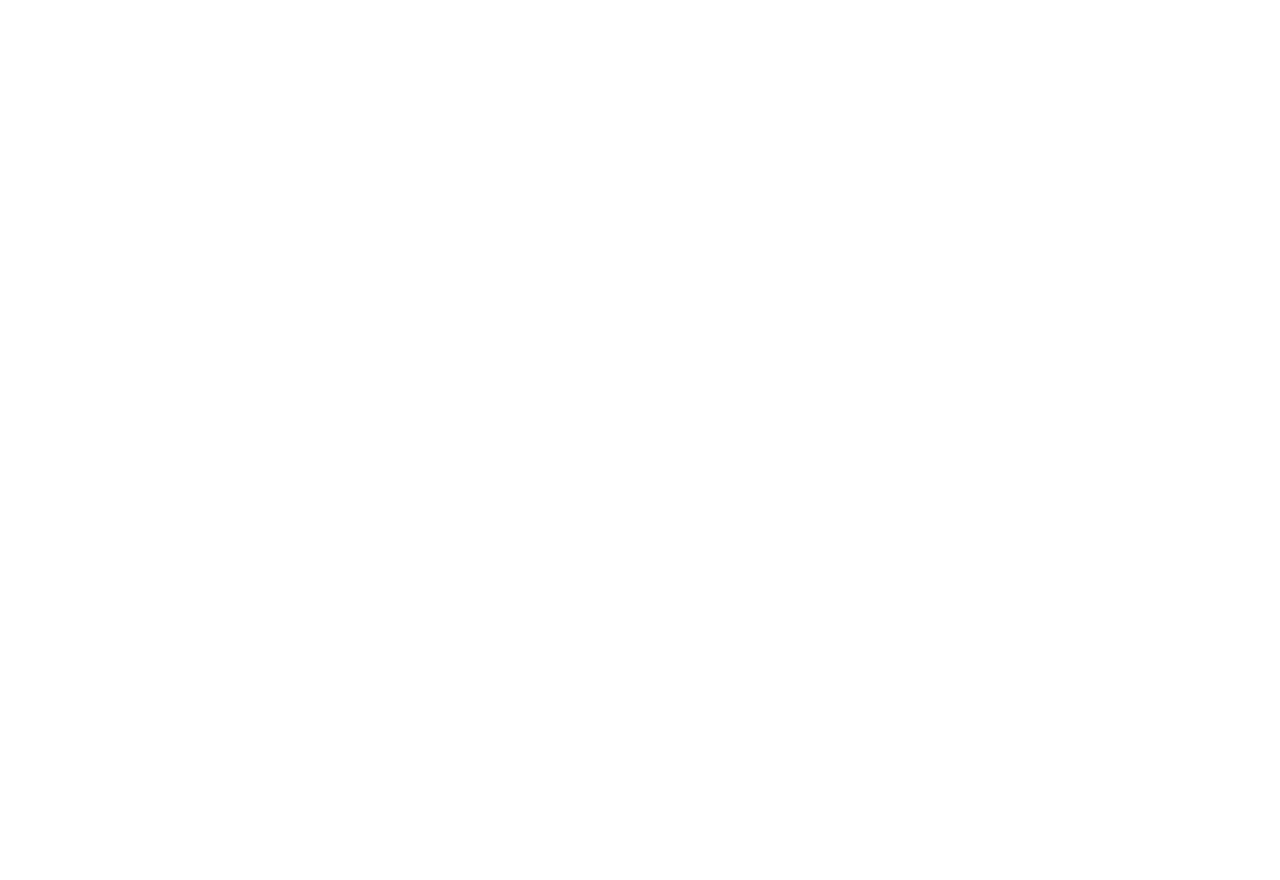
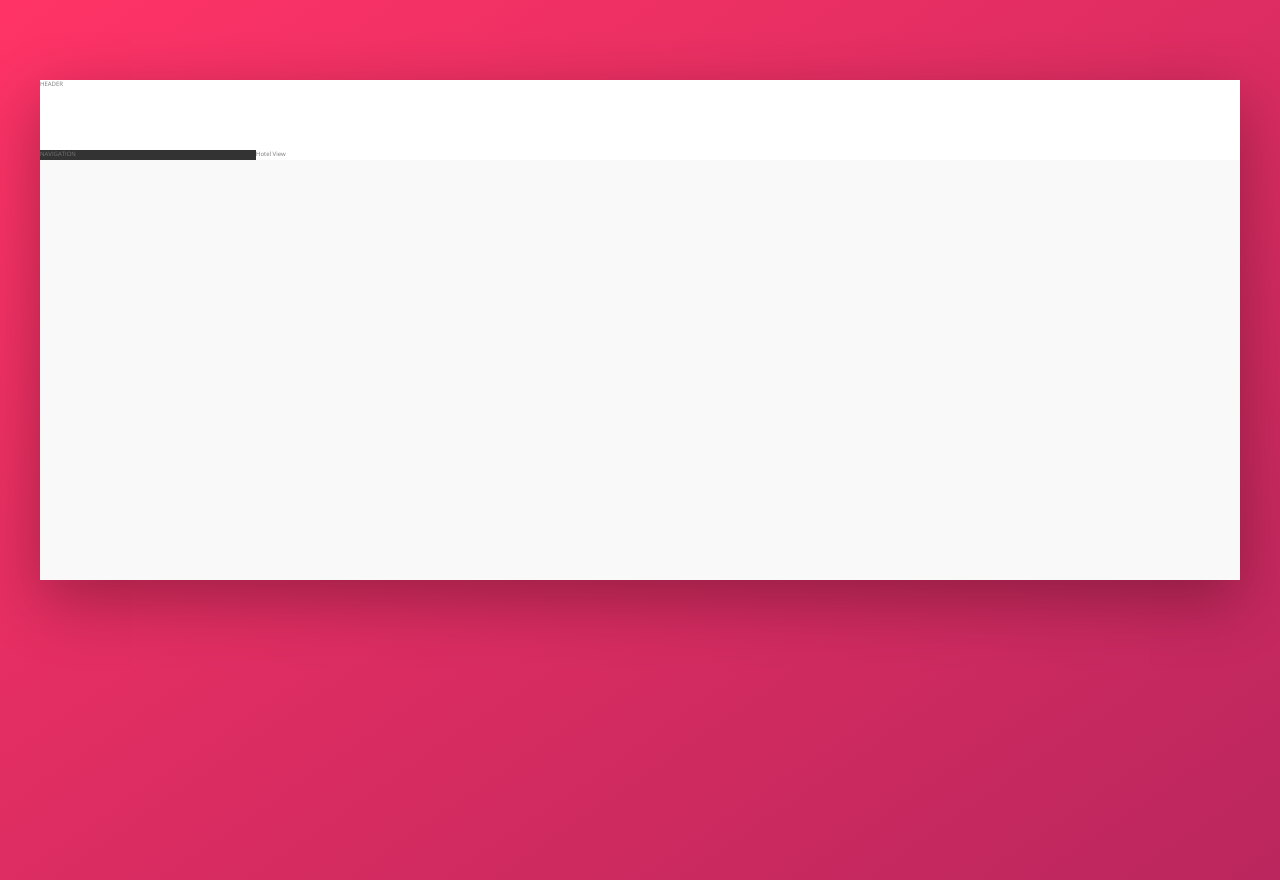
Before and after one commit to shard520/Trillo-CSS, a website: page index.html in a window 1280 px wide. Before the commit the page ends 800 px from the top, so only its background shows below. Drawn offline with nearby package versions, Linux system fonts and the light colour scheme.

Commit message:
Add SASS partials and build basic layout - header, sidebar and main content all inside container

```diff
--- a/index.html
+++ b/index.html
@@ -8,9 +8,21 @@
         <link rel="stylesheet" href="css/style.css">
         <link rel="shortcut icon" type="image/png" href="img/favicon.png">
 
-        <title>trillo &mdash; Your all-in-one booking app</title>
+        <title>Trillo &mdash; Your all-in-one booking app</title>
     </head>
     <body>
-
+        <div class="container">
+            <header class="header">
+                HEADER
+            </header>
+            <div class="content">
+                <nav class="sidebar">
+                    NAVIGATION
+                </nav>
+                <main class="hotel-view">
+                    Hotel View
+                </main>
+            </div>
+        </div>
     </body>
 </html>
--- a/package.json
+++ b/package.json
@@ -5,7 +5,6 @@
   "main": "index.js",
   "scripts": {
     "watch:sass": "node-sass sass/main.scss css/style.css -w",
-    "start": "watch:sass",
     "compile:sass": "node-sass sass/main.scss css/style.comp.css",
     "prefix:css": "postcss --use autoprefixer -b \"last 10 versions\" css/style.comp.css -o css/style.prefix.css",
     "compress:css": "node-sass css/style.prefix.css css/style.css --output-style compressed",
--- /dev/null
+++ b/sass/_base.scss
@@ -0,0 +1,44 @@
+:root {
+	--color-primary: #eb2f64;
+	--color-primary-light: #FF3366;
+	--color-primary-dark: #BA265D;
+
+	--color-grey-light-1: #faf9f9;
+	--color-grey-light-2: #f4f2f2;
+	--color-grey-light-3: #f0eeee;
+	--color-grey-light-4: #ccc;
+
+	--color-grey-dark-1: #333;
+	--color-grey-dark-2: #777;
+	--color-grey-dark-3: #999;
+
+	--shadow-dark: 0 2rem 6rem rgba(0,0,0,.3);
+}
+
+* {
+	margin: 0;
+	padding: 0;
+}
+
+*,
+*::after,
+*::before {
+	box-sizing: inherit;
+	font-size: 62.5%; // 1rem = 10px
+}
+
+html {
+	box-sizing: border-box;
+}
+
+body {
+	font-family: 'Open Sans', sans-serif;
+	font-weight: 400;
+	line-height: 1.6;
+	color: var(--color-grey-dark-2);
+	background-image: linear-gradient(to bottom right, var(--color-primary-light), var(--color-primary-dark));
+	background-size: cover;
+	background-repeat: no-repeat;
+
+	min-height: 100vh;
+}
--- /dev/null
+++ b/sass/_layout.scss
@@ -0,0 +1,28 @@
+.container {
+	max-width: 120rem;
+	margin: 8rem auto;
+	background-color: var(--color-grey-light-1);
+	box-shadow: var(--shadow-dark);
+
+	min-height: 50rem;
+}
+
+.header {
+	height: 7rem;
+	background-color: #fff;
+	border-bottom: var(--color-grey-light-2);
+}
+
+.content {
+	display: flex;
+}
+
+.sidebar {
+	background-color: var(--color-grey-dark-1);
+	flex: 0 0 18%;
+}
+
+.hotel-view {
+	background-color: #fff;
+	flex: 1;
+}
--- a/sass/main.scss
+++ b/sass/main.scss
@@ -1,17 +1,3 @@
-/*
-COLORS
-
-Primary: #eb2f64
-Primary light: #FF3366
-Primary dark: #BA265D
-
-Grey light 1: #faf9f9
-Grey light 2: #f4f2f2
-Grey light 3: #f0eeee
-Grey light 4: #ccc
-
-Grey dark 1: #333
-Grey dark 2: #777
-Grey dark 3: #999
-
-*/
+@import "base";
+@import "components";
+@import "layout";
```
Also changed, not shown: css/style.css, sass/_components.scss (added).
